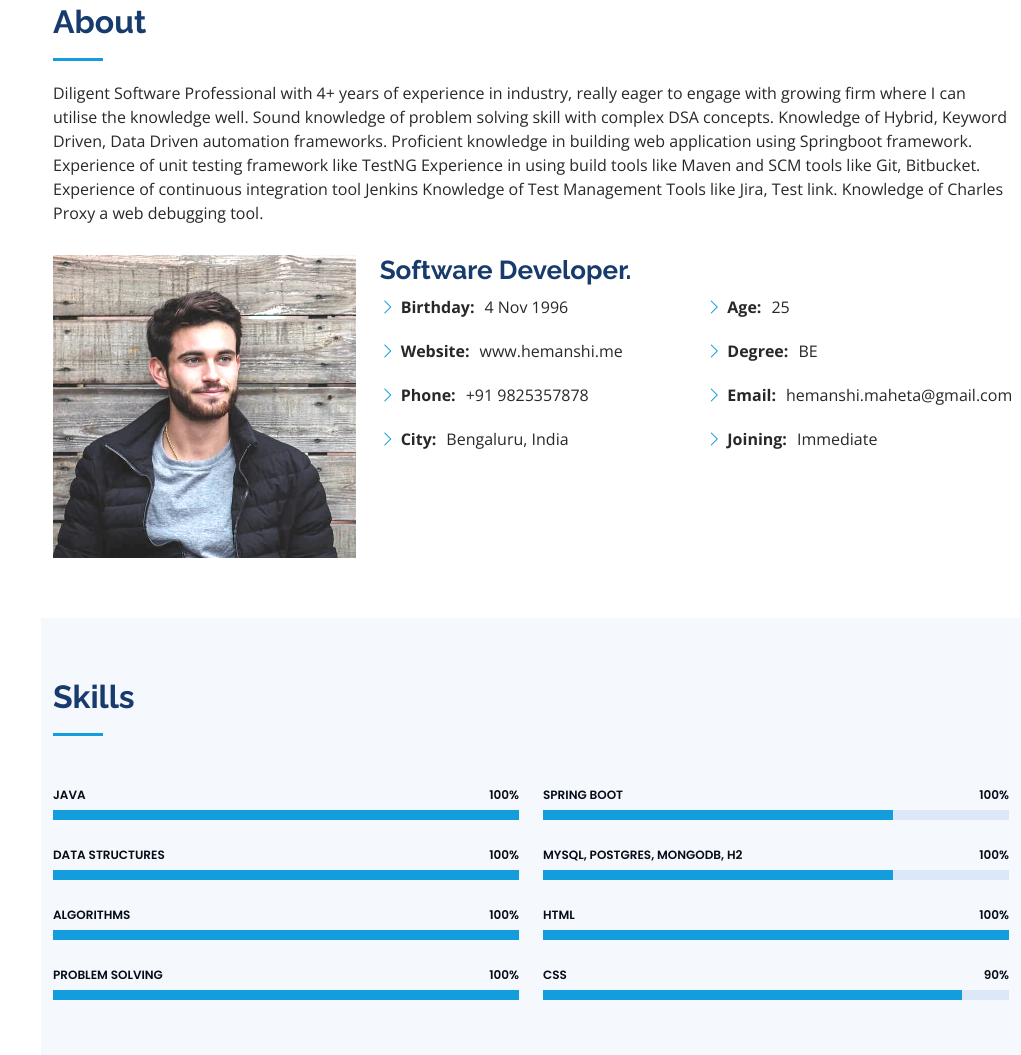
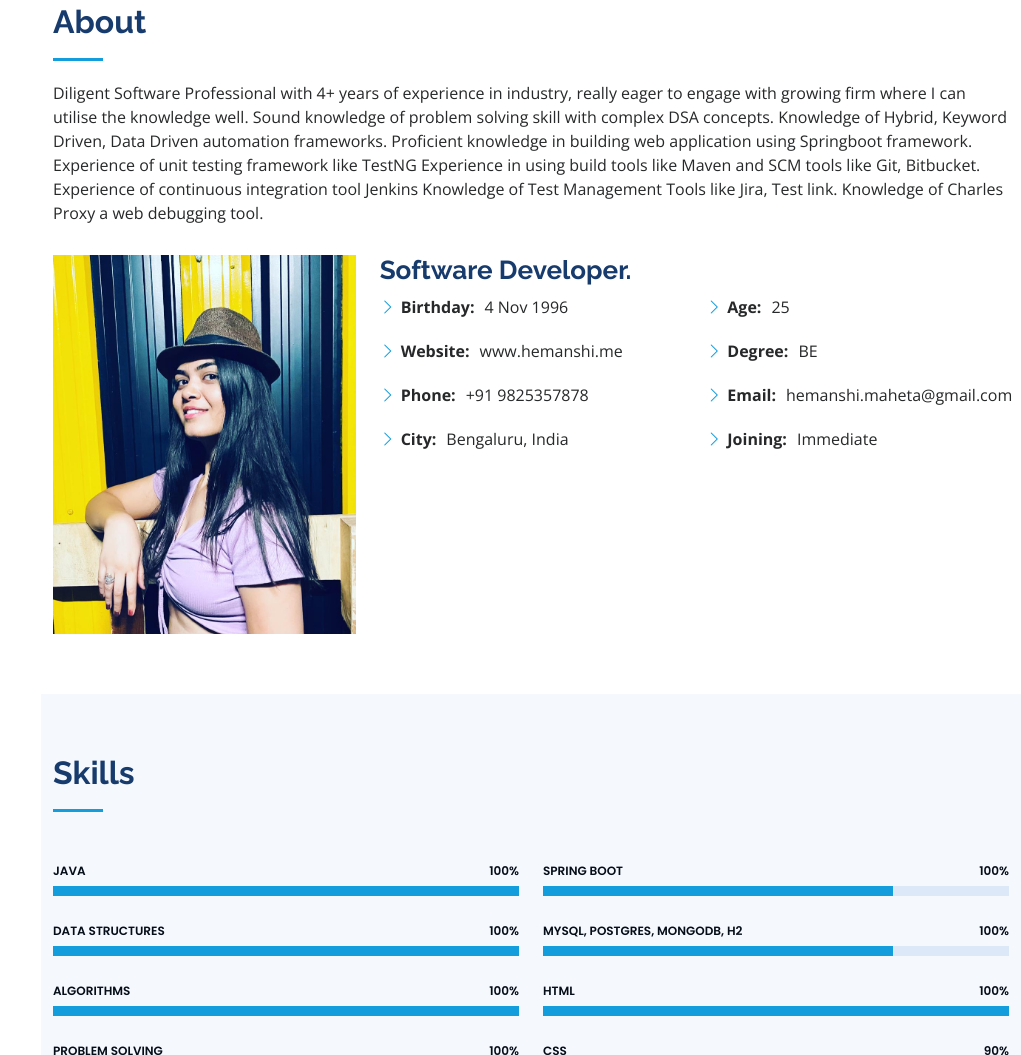
Before and after one commit to Kunal-Joshi/Kunal-Joshi.github.io, a plain HTML site: page index.html in a window 1280 px wide. Shown: the part 857-1912 px from the top of the page, without its empty margins (259-1280 px from the left). Drawn offline with nearby package versions, Linux system fonts and the light colour scheme.

Commit message:
Update index.html

```diff
--- a/index.html
+++ b/index.html
@@ -86,7 +86,7 @@
 
         <div class="row">
           <div class="col-lg-4" data-aos="fade-right">
-            <img src="assets/img/profile-img.jpg" class="img-fluid" alt="">
+            <img src="assets/img/Hemanshi_pic.jpeg" class="img-fluid" alt="">
           </div>
           <div class="col-lg-8 pt-4 pt-lg-0 content" data-aos="fade-left">
             <h3>Software Developer.</h3>
```
